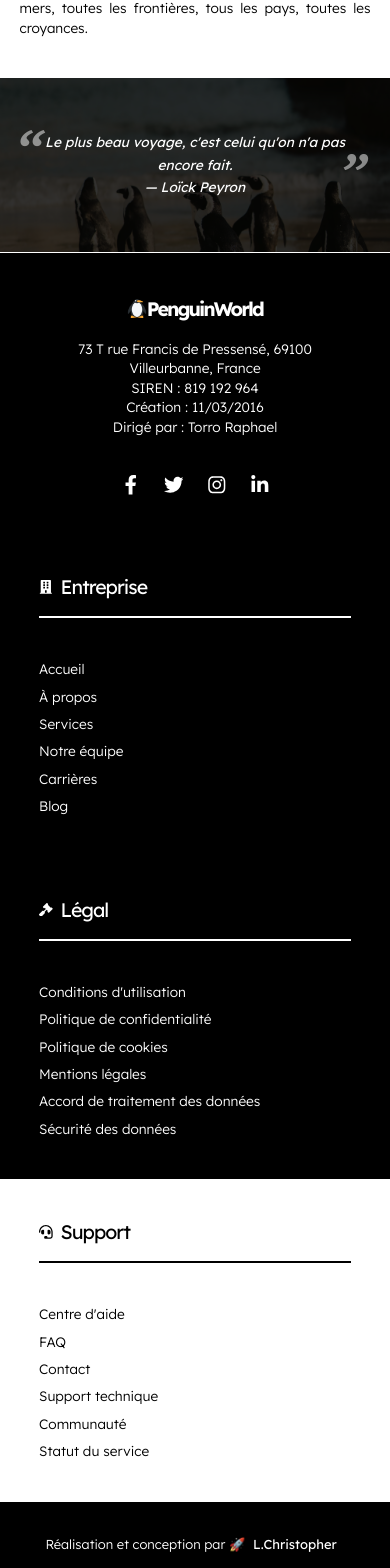
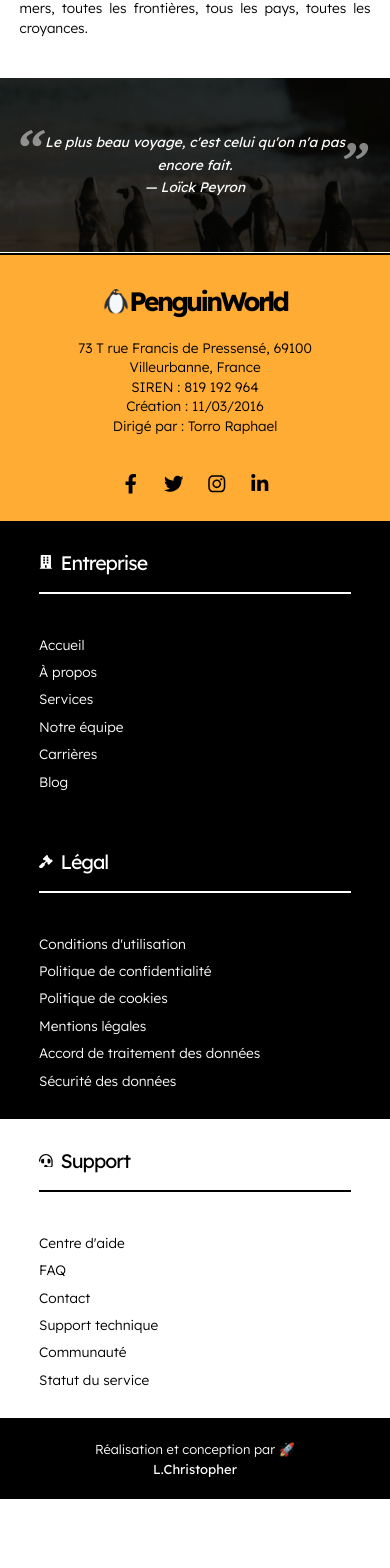
Before and after one commit to LuvumboChristopher/Penguinworld, a Next.js app: page / in a window 390 px wide. Shown: the part 3573-5141 px from the top of the page. After the commit the page ends 5072 px from the top, so only its background shows below. Built offline with nearby package versions, Linux system fonts and the light colour scheme.

Commit message:
Added modals

```diff
--- a/components/footer.tsx
+++ b/components/footer.tsx
@@ -14,17 +14,17 @@ export function Footer() {
   return (
     <footer className="bg-black text-white ">
       <div className=" 2xl:max-w-[90%] mx-auto flex flex-col xl:flex-row justify-center border-t-2 border-b-2 border-black">
-        <div className="flex flex-col sm:flex-row sm:items-end sm:justify-between xl:flex-col xl:items-start xl:gap-10 space-y-4 sm:space-y-0 p-10 xl:p-20 xl:py-20 xl:w-1/3">
+        <div className="flex flex-col sm:flex-row sm:items-end sm:justify-between xl:flex-col xl:items-start xl:gapx-10 py-7 space-y-4 sm:space-y-0 px-10 py-7 xl:p-20 xl:py-20 xl:w-1/3 bg-[#FFAC34] text-black sm:bg-black sm:text-white ">
           <div className="flex flex-col items-center sm:flex-col sm:justify-start sm:items-start">
             <div className="group cursor-pointer flex items-center">
               <img
                 src="/favicon-32x32.png"
                 alt="Logo PenguinWorld"
-                className="h-auto object-contain w-auto max-h-[clamp(0.75rem,5vw,2rem)]"
+                className="h-auto object-contain w-auto max-h-[clamp(1.7rem,5vw,2rem)]"
               />
               <h2
                 style={{ letterSpacing: "-0.1em" }}
-                className="text-[clamp(0.75rem,5vw,2rem)] flex items-center group-hover:text-[#FFAC34] transition duration-300 cursor-pointer"
+                className="text-[clamp(1.7rem,5vw,2rem)] flex items-center group-hover:text-white sm:group-hover:text-[#FFAC34] transition duration-300 cursor-pointer"
               >
                 PenguinWorld
               </h2>
@@ -72,7 +72,7 @@ export function Footer() {
           </div>
         </div>
         <div className="xl:w-2/3 md:grid grid-cols-3  md:border-t-2 xl:border-t-0">
-          <div className="w-full p-10 xl:border-l-2 border-white md:border-r-2 md:py-20 ">
+          <div className="w-full px-10 py-7 xl:border-l-2 border-white md:border-r-2 md:py-20">
             <h3 className="mb-4 flex items-center gap-2 text-xl">
               <FaBuilding className="text-sm text-primary" />
               Entreprise
@@ -129,7 +129,7 @@ export function Footer() {
               </li>
             </ul>
           </div>
-          <div className="w-full p-10 md:border-r-2 md:py-20 ">
+          <div className="w-full px-10 py-7 md:border-r-2 md:py-20 ">
             <h3 className="mb-4 flex items-center gap-2 text-xl">
               <FaGavel className="text-sm text-primary" />
               Légal
@@ -186,7 +186,7 @@ export function Footer() {
               </li>
             </ul>
           </div>
-          <div className="w-full p-10 xl:pr-20 2xl:pr-10 md:py-20 bg-white text-black ">
+          <div className="w-full px-10 py-7 xl:pr-20 2xl:pr-10 md:py-20 bg-white text-black ">
             <h3 className="mb-4 flex items-center gap-2 text-xl">
               <FaHeadset className="text-sm text-primary" />
               Support
@@ -245,7 +245,7 @@ export function Footer() {
           </div>
         </div>
       </div>
-      <div className="font-light w-full bg-black md:bg-white md:text-black text-center text-[13px] sm:text-sm  py-8 md:py-4 md:border-t-2 border-white">
+      <div className="flex flex-col s:block font-light w-full bg-black md:bg-white md:text-black text-center text-[13px] sm:text-sm py-[20px] s:py-8 md:py-4 md:border-t-2 border-white">
         Réalisation et conception par 🚀
         <Link
           className="font-normal px-2 hover:text-[#feb516] transition"
--- a/components/intro-section.tsx
+++ b/components/intro-section.tsx
@@ -85,7 +85,7 @@ export function IntroSection() {
           >
             <blockquote className="relative max-w-[85vw] italic text-sm md:text-base text-center text-white leading-relaxed
     before:absolute before:-left-5 before:top-0 before:text-6xl before:text-white/50 before:content-['“'] before:-translate-y-2
-    after:absolute after:right-0 after:bottom-0 after:text-6xl after:text-white/50 after:content-['”'] after:translate-y-2">
+    after:absolute after:right-0 after:bottom-3 s:after:bottom-0 after:text-6xl after:text-white/50 after:content-['”'] after:translate-y-2">
               Le plus beau voyage, c&apos;est celui qu&apos;on n&apos;a pas encore fait.<br />— Loïck Peyron
             </blockquote>
           </motion.div>
```
